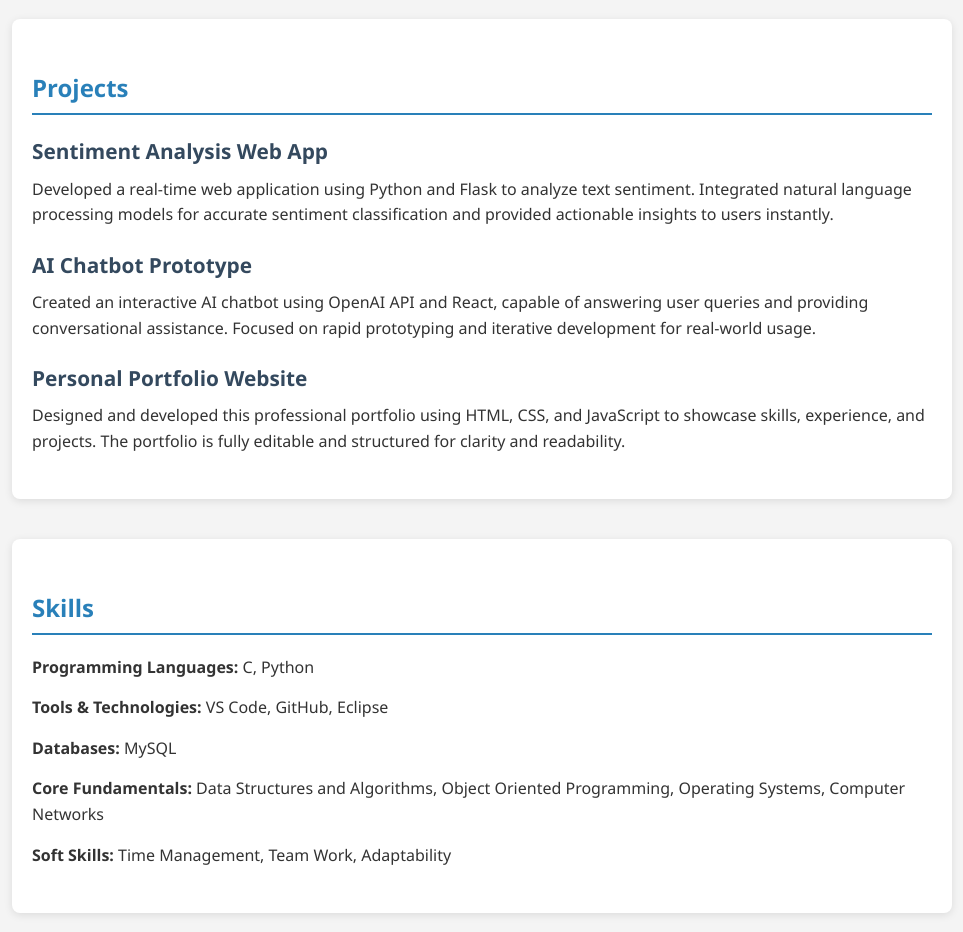
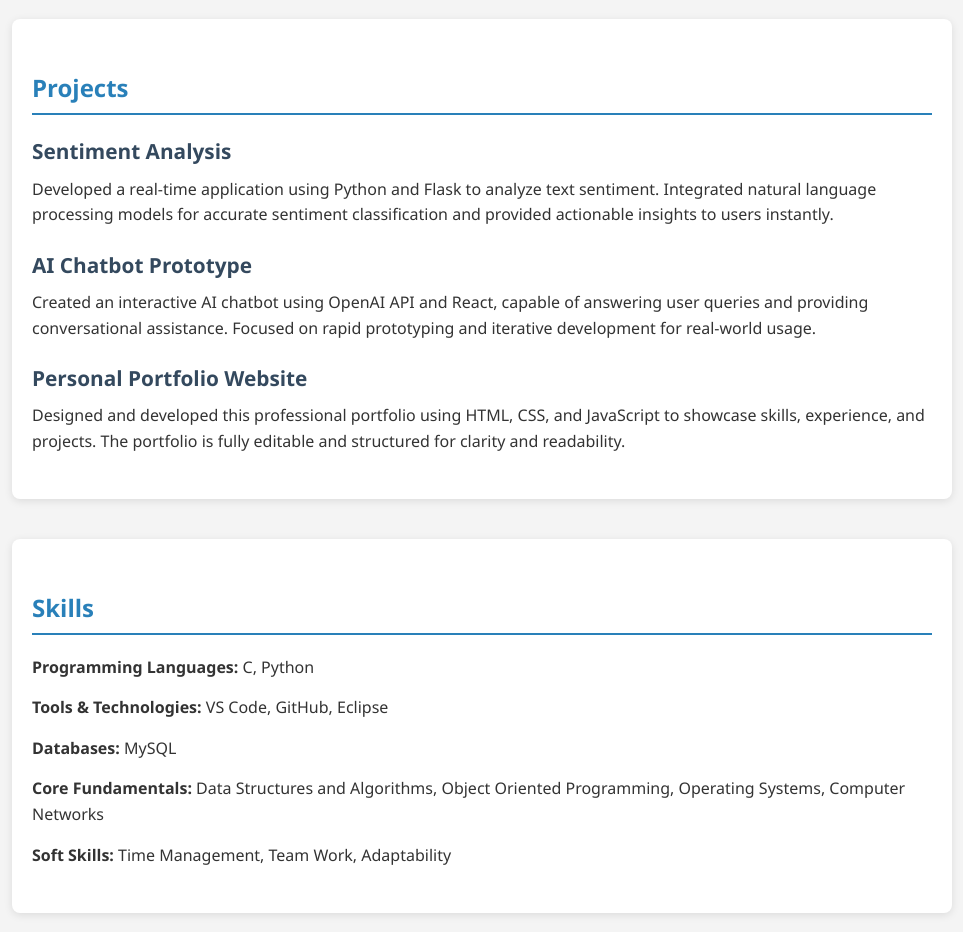
Before and after one commit to manasa-gk27/Portfolio, a plain HTML site: page index.html in a window 1280 px wide. Shown: the part 1120-2052 px from the top of the page, without its empty margins (158-1121 px from the left). Drawn offline with Linux system fonts and the light colour scheme.

Commit message:
index.html

```diff
--- a/index.html
+++ b/index.html
@@ -44,8 +44,8 @@
         <h2>Projects</h2>
 
         <div class="project-item">
-            <h3>Sentiment Analysis Web App</h3>
-            <p>Developed a real-time web application using Python and Flask to analyze text sentiment. Integrated natural language processing models for accurate sentiment classification and provided actionable insights to users instantly.</p>
+            <h3>Sentiment Analysis</h3>
+            <p>Developed a real-time application using Python and Flask to analyze text sentiment. Integrated natural language processing models for accurate sentiment classification and provided actionable insights to users instantly.</p>
         </div>
 
         <div class="project-item">
```
